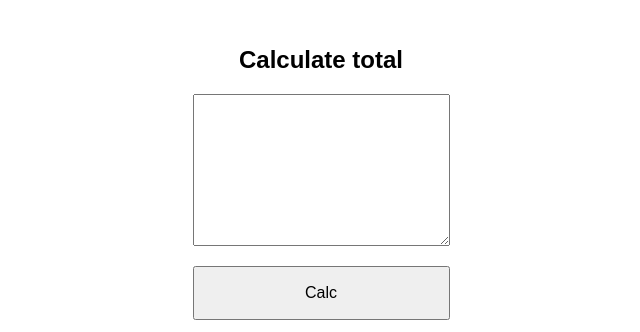
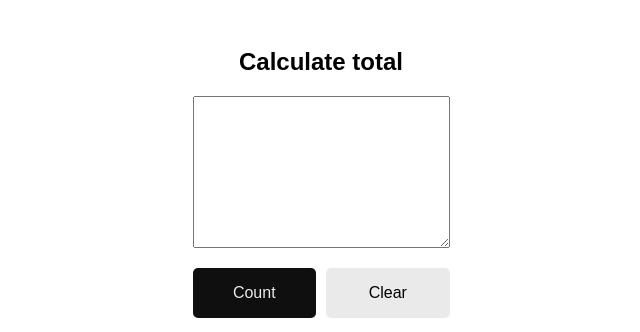
Before and after one commit to byhernand/total, a plain HTML site: page index.html in a window 1280 px wide. Shown: the part 197-529 px from the top of the page, without its empty margins (319-959 px from the left). Drawn offline with Linux system fonts and the light colour scheme.

Commit message:
Clear button

```diff
--- a/index.html
+++ b/index.html
@@ -12,7 +12,10 @@
         <div class="text-container">
             <textarea id="text" cols="30" rows="10"></textarea>
         </div>
-        <button id="btn" type="button">Calc</button>
+        <div class="buttons">
+            <button class="count" id="countButton" type="button">Count</button>
+            <button class="clear" id="clearButton">Clear</button>
+        </div>
         <p class="total">Total: <b><span id="result"></span></b></p>
     </section>
 
--- a/script.js
+++ b/script.js
@@ -1,9 +1,10 @@
 const text = document.getElementById("text");
-const btn = document.getElementById("btn");
+const countBtn = document.getElementById("countButton");
+const clearBtn = document.getElementById("clearButton");
 const result = document.getElementById("result");
 
 
-function calc() {
+function count() {
     const cleanText = text.value.split("\n").join(" ").split(" ");
     const filterNumbers = cleanText.map(item => Number(item)).filter(item => item);
     const calcTotal = filterNumbers.reduce((total, num) => total + num);
@@ -26,4 +27,12 @@ function calc() {
 }
 
 
-btn.addEventListener("click", calc);
+function clear() {
+    text.value = "";
+    result.innerText = "";
+}
+
+
+countBtn.addEventListener("click", count);
+
+clearBtn.addEventListener("click", clear);
--- a/style.css
+++ b/style.css
@@ -29,9 +29,29 @@ h1 {
     margin: 0 auto;
 }
 
-button {
+.buttons {
+    display: flex;
+    justify-content: space-between;
+    gap: 10px;
+}
+
+.buttons button {
+    width: 50%;
     padding: 16px 20px;
     font-size: 1.6rem;
+    border-radius: 5px;
+    cursor: pointer;
+}
+
+.buttons .count {
+    border: none;
+    background-color: rgb(15, 15, 15);
+    color: #eaeaea;
+}
+
+.buttons .clear {
+    border: none;
+    background-color: #eaeaea;
 }
 
 .total {
```
